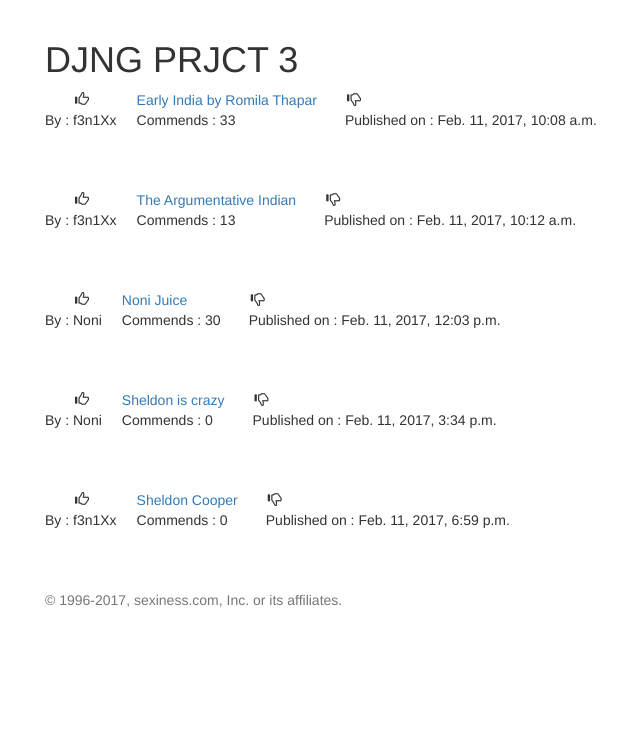
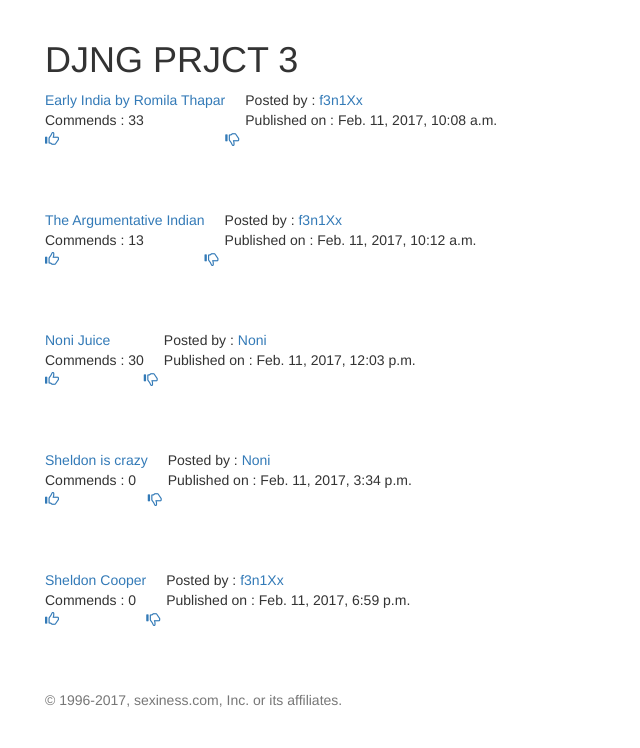
Before and after one commit to arkhan19/DjngPrjct3, a Django app: template vs/posts/templates/posts/home.html in a window 1280 px wide. Shown: the part 52-800 px from the top of the page, without its empty margins (25-665 px from the left). Run offline with Django 3.2, Linux system fonts and the light colour scheme; the template is opened without the code that fills it: values that come from a table or form of the project are taken from there, others are empty; data comes from the database, SQL or seed files in the repository; both versions use the stored data as it was after the commit; parts of the project's set-up code (start-up, migrations or seed data) failed here and were passed over; some libraries are stand-ins or nearby versions.

Commit message:
13. Fixed Commending system 14. working on user specific posts.

```diff
--- a/vs/posts/templates/posts/home.html
+++ b/vs/posts/templates/posts/home.html
@@ -14,38 +14,55 @@
 
 
 {% for post in post_obj_for_html.all %}
+<table>
+<tr>
+    <td>
+        <a href = '{{ post.url }}'>{{ post.title }}</a>
 
-    <table>
-            <td style="padding-left: 30px;" onclick="document.getElementById('thumbs_up').submit()">
-                <span class="glyphicon glyphicon-thumbs-up" aria-hidden="true">
-                    <form action = "{% url 'posts:counter_up' post.id %}" method="POST" id="thumbs_up">
+    </td>
+    <td style="padding-left: 20px;">
+        Posted by :  <a href = "{% url 'posts:postings' post.author %}">{{post.author}}</a>
+    </td>
+</tr>
+<tr>
+    <td>
+        Commends : {{post.commends}}
+    </td>
+    <td style="padding-right: 20px; padding-left: 20px;">
+        Published on : {{post.pub_date}}
+    </td>
+</tr>
+<tr>
+    <td>
+        <a href ="#" onClick="document.getElementById('thumbs_up {{ post.id }}').submit()">
+            <span class="glyphicon glyphicon-thumbs-up" aria-hidden="true"></span>
+        </a>
+    </td>
+
+    <td>
+        <a href ="#" onClick="document.getElementById('thumbs_down {{ post.id }}').submit()">
+            <span class="glyphicon glyphicon-thumbs-down" aria-hidden="true"></span>
+        </a>
+    </td>
+</tr>
+</table>
+{#                    This section is used by thumbs up and thumbs down to funciton.#}
+
+                    <form action = "{% url 'posts:counter_up' post.id %}" method="POST" id="thumbs_up {{ post.id }}">
                         {% csrf_token %}
                         <input type="hidden" />
                     </form>
-                </span>
-            </td>
-            <td><a href = {{ post.url }}>{{ post.title }}</a></td>
-            <td style="padding-left: 30px;" onclick="document.getElementById('thumbs_down').submit()">
-                <span class="glyphicon glyphicon-thumbs-down" aria-hidden="true">
-                    <form action = "{% url 'posts:counter_down' post.id %}" method="POST" id="thumbs_down">
+
+                    <form action = "{% url 'posts:counter_down' post.id %}" method="POST" id="thumbs_down {{ post.id }}">
                         {% csrf_token %}
                         <input type="hidden" />
                     </form>
-                </span>
-            </td>
-        </tr>
-    <tr></tr>
-         <td style="padding-right: 20px">By : {{post.author}} <br/></td>
-         <td>Commends : {{post.commends}} <br/></td>
-        <td style="padding-left: 28px">Published on : {{post.pub_date}} <br/></td>
-    </table>
-    <br/>
-    <br />
+
+
+<br />
+<br />
 <br />
 {% endfor %}
-
 </body>
-
 </html>
-
 {% endblock %}
--- a/vs/posts/urls.py
+++ b/vs/posts/urls.py
@@ -7,9 +7,10 @@ app_name = 'posts'
 
 urlpatterns = [
     url(r'^create/', create, name='create'),
+    url(r'^user/(?P<us>\w+)/$', auser, name='postings'),
     #   url(r'^login/', log_in, name='log_in'),
     # regex PostID/commendup [0-9] any numnber + = any length
-    url(r'^(?P<pk>[0-9]+)/up/', c_up, name='counter_up'),
+    url(r'^(?P<pk>[0-9]+)/up', c_up, name='counter_up'),
     # regex PostID/commenddown
-    url(r'^(?P<pk>[0-9]+)/down/', c_down, name='counter_down'),
+    url(r'^(?P<pk>[0-9]+)/down', c_down, name='counter_down'),
 ]
```
Also changed, not shown: vs/posts/views.py (+6 -1 lines), db.sqlite3.
